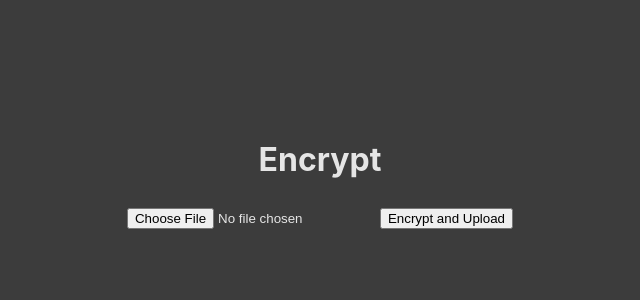
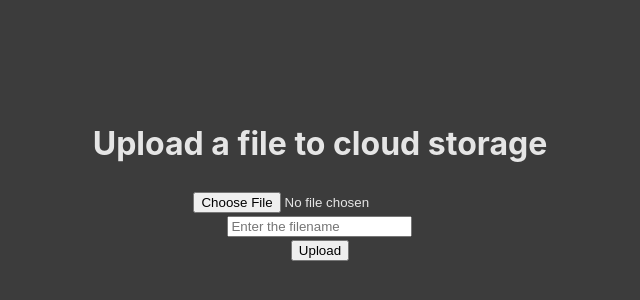
Before and after one commit to SzymonWegrzynek/SecureDataInCloud, a React (Vite) app in the folder Frontend/: page /encrypt in a window 1280 px wide. Shown: the part 220-520 px from the top of the page, without its empty margins (320-960 px from the left). Built offline with nearby package versions, Linux system fonts and the light colour scheme.

Commit message:
working downloading and uploading

```diff
--- a/Frontend/package.json
+++ b/Frontend/package.json
@@ -10,6 +10,7 @@
     "preview": "vite preview"
   },
   "dependencies": {
+    "axios": "^1.6.8",
     "react": "^18.2.0",
     "react-dom": "^18.2.0",
     "react-router-dom": "^6.22.3",
--- a/Frontend/src/components/Decrypt/component.jsx
+++ b/Frontend/src/components/Decrypt/component.jsx
@@ -1,7 +1,50 @@
-import "./style.scss";
+import React, { useState } from 'react';
+import axios from 'axios';
 
-const Decrypt = () => {
-  return <div className="decrypt"></div>;
-};
+function Decrypt() {
+  const [filename, setFilename] = useState('');
+  const [message, setMessage] = useState('');
+
+  const onFilenameChange = (e) => {
+    setFilename(e.target.value);
+  };
+
+  const onDownload = async () => {
+    try {
+      const response = await axios.post('http://127.0.0.1:5001/download', { filename }, {
+        responseType: 'blob',
+      });
+
+      const fileUrl = window.URL.createObjectURL(new Blob([response.data]));
+      const link = document.createElement('a');
+      link.href = fileUrl;
+      link.setAttribute('download', filename);
+      document.body.appendChild(link);
+      link.click();
+      link.remove();
+
+
+      window.URL.revokeObjectURL(fileUrl);
+
+      setMessage('File downloaded successfully');
+    } catch (error) {
+      setMessage(`Error downloading file: ${error.response ? error.response.data.error : error.message}`);
+    }
+  };
+
+  return (
+    <div>
+      <h1>Download a file from cloud storage</h1>
+      {message && <p>{message}</p>}
+      <input
+        type="text"
+        placeholder="Enter the filename"
+        value={filename}
+        onChange={onFilenameChange}
+      />
+      <button type="button" onClick={onDownload}>Download</button>
+    </div>
+  );
+}
 
 export default Decrypt;
--- a/Frontend/src/components/Encrypt/component.jsx
+++ b/Frontend/src/components/Encrypt/component.jsx
@@ -1,50 +1,57 @@
-import "./style.scss";
-import { useState } from "react";
+import React, { useState } from 'react';
+import axios from 'axios';
 
-const Encrypt = () => {
+function Encrypt() {
   const [file, setFile] = useState(null);
-  const [message, setMessage] = useState("");
+  const [filename, setFilename] = useState('');
+  const [message, setMessage] = useState('');
 
-  const handleEncrypt = async () => {
-    if (!file) {
-      setMessage("No file selected");
-      return;
-    }
+  const onFileChange = (e) => {
+    setFile(e.target.files[0]);
+  };
 
+  const onFilenameChange = (e) => {
+    setFilename(e.target.value);
+  };
+
+  const onSubmit = async (e) => {
+    e.preventDefault();
     const formData = new FormData();
-    formData.append("file", file);
-    const payload = {
-      path: file.name
-    };
+    formData.append('file', file);
+    formData.append('filename', filename);
 
     try {
-      const response = await fetch("http://localhost:5000/upload", {
-        method: "POST",
-        body: payload,
+      const res = await axios.post('http://127.0.0.1:5001/upload', formData, {
+        headers: {
+          'Content-Type': 'multipart/form-data',
+        },
       });
-
-      const data = await response.json();
-      if (response.ok) {
-        setMessage(data.message);
-      } else {
-        setMessage("Error: " + data.error);
-      }
-    } catch (error) {
-      setMessage("Error: " + error.message);
+      setMessage(res.data);
+    } catch (err) {
+      setMessage('Error uploading file');
     }
   };
 
   return (
-    <div className="encrypt">
-      <h1>Encrypt</h1>
-      <input
-        type="file"
-        onChange={(e) => setFile(e.target.files[0])}
-      />
-      <button onClick={handleEncrypt}>Encrypt and Upload</button>
-      <p>{message}</p>
+    <div>
+      <h1>Upload a file to cloud storage</h1>
+      {message && <p>{message}</p>}
+      <form onSubmit={onSubmit}>
+        <div>
+          <input type="file" onChange={onFileChange} />
+        </div>
+        <div>
+          <input
+            type="text"
+            placeholder="Enter the filename"
+            value={filename}
+            onChange={onFilenameChange}
+          />
+        </div>
+        <button type="submit">Upload</button>
+      </form>
     </div>
   );
-};
+}
 
 export default Encrypt;
```
Also changed, not shown: 1 other file (tests, documents, lock files or other folders).
